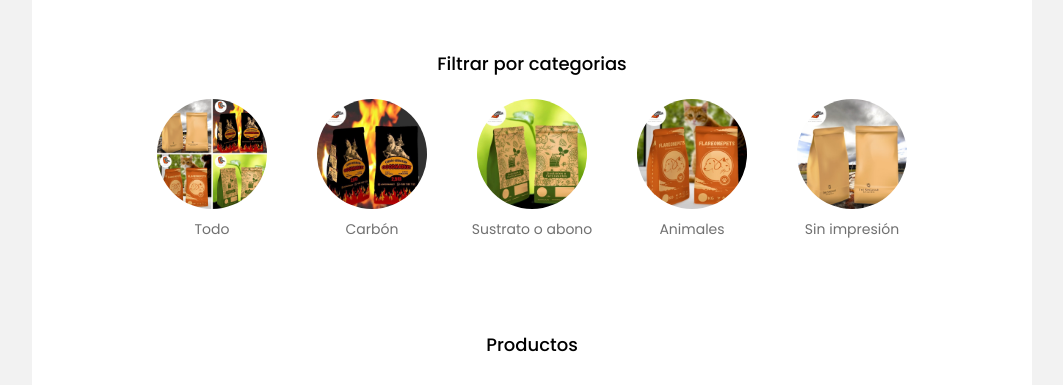
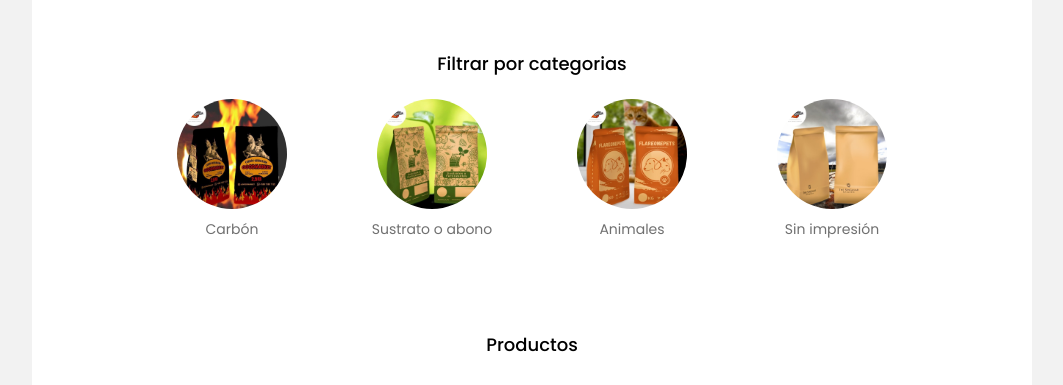
Before and after one commit to bolsaparacarbon/bolsasparacarbon, a plain HTML site: page index.html in a window 1280 px wide. Shown: the part 350-735 px from the top of the page, without its empty margins (108-1171 px from the left). Drawn offline with Linux system fonts and the light colour scheme.

Commit message:
Add files via upload

```diff
--- a/index.html
+++ b/index.html
@@ -71,14 +71,7 @@
             <div class="todascategorias" >
                 <div class="organizar">
 
-                        <a class="contenedor-categoria" category="all">
-                            <div class="circulo-categoria">
-                                <img src="imagenes/imagenes-categorias/all-min.png" alt="categoria todo">
 
-                            </div>
-
-                            <p class="text-categorias">Todo</p>
-                        </a>
 
                         <a class="contenedor-categoria" category="carbon">
                             <div class="circulo-categoria">
```
